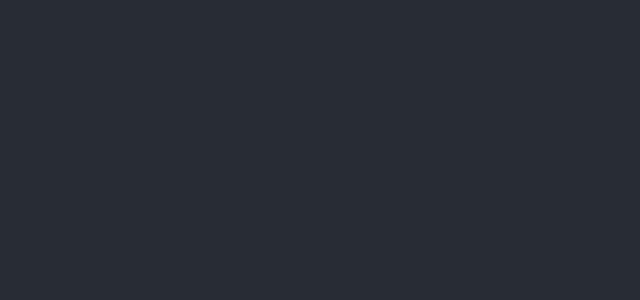
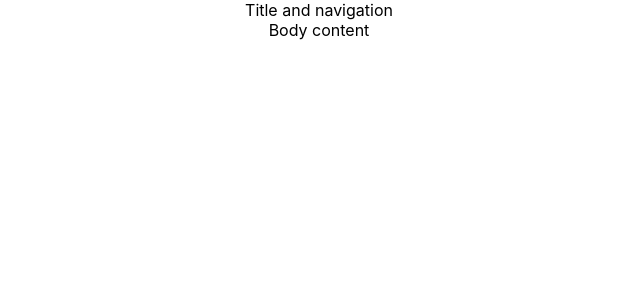
Before and after one commit to JonWash86/portfolioTs, a React (Create React App) app: page / in a window 1280 px wide. Shown: the top 300 px of the page, without its empty margins (321-961 px from the left). Built offline with nearby package versions, Linux system fonts and the light colour scheme.

Commit message:
Remove default styling

```diff
--- a/src/App.css
+++ b/src/App.css
@@ -1,10 +1,5 @@
 .App {
   text-align: center;
-}
-
-.App-logo {
-  height: 40vmin;
-  pointer-events: none;
 }
 
 @media (prefers-reduced-motion: no-preference) {
@@ -13,26 +8,6 @@
   }
 }
 
-.App-header {
-  background-color: #282c34;
-  min-height: 100vh;
-  display: flex;
-  flex-direction: column;
-  align-items: center;
-  justify-content: center;
-  font-size: calc(10px + 2vmin);
-  color: white;
-}
-
 .App-link {
   color: #61dafb;
 }
-
-@keyframes App-logo-spin {
-  from {
-    transform: rotate(0deg);
-  }
-  to {
-    transform: rotate(360deg);
-  }
-}
--- a/src/App.tsx
+++ b/src/App.tsx
@@ -9,10 +9,10 @@
       </header>
       <div className='flex-parent-element'>
         <div className='flex-child-element'>
-
+          Title and navigation
         </div>
         <div className='flex-child-element'>
-
+          Body content
         </div>
       </div>
     </div>
```
